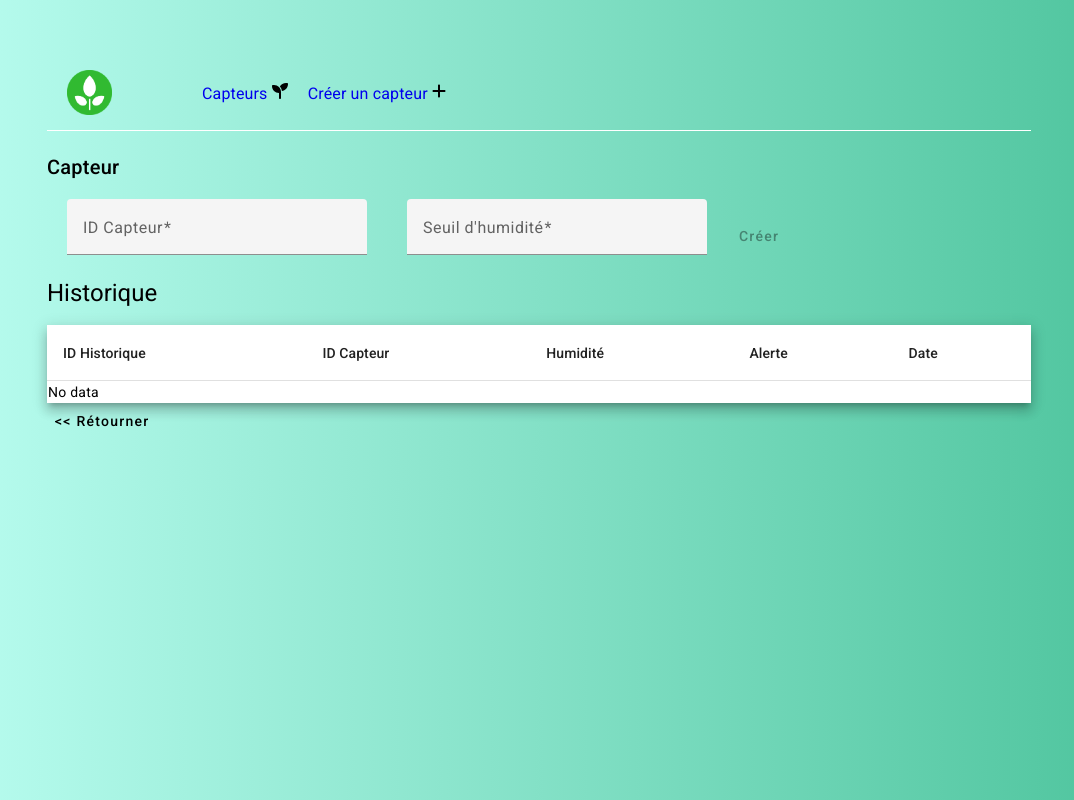
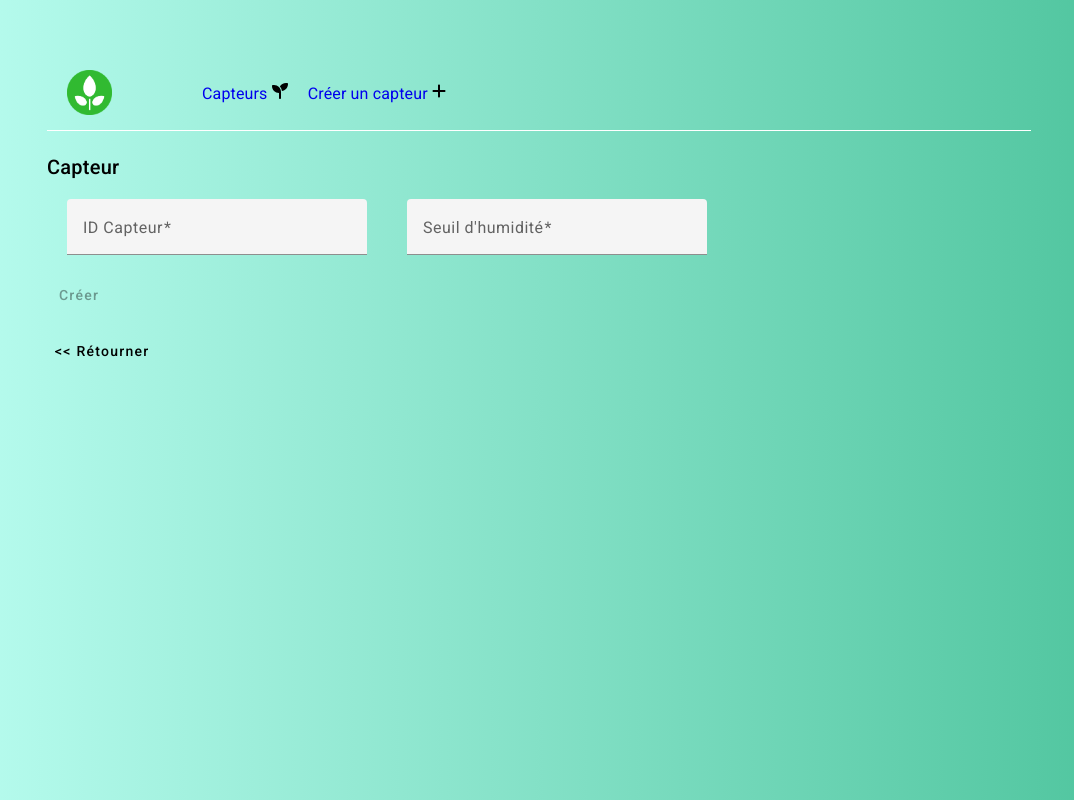
Before and after one commit to elijahizar/iot-1, an Angular app: page /sensor/create in a window 1280 px wide. Shown: the whole page, without its empty margins (101-1175 px from the left). Built offline with nearby package versions, Linux system fonts and the light colour scheme.

Commit message:
Add paginator to messages list

```diff
--- a/package.json
+++ b/package.json
@@ -21,6 +21,7 @@
     "@angular/platform-browser-dynamic": "^15.1.0",
     "@angular/router": "^15.1.0",
     "@angular/service-worker": "^15.2.9",
+    "moment": "^2.29.4",
     "rxjs": "~7.8.0",
     "tslib": "^2.3.0",
     "zone.js": "~0.12.0"
--- a/src/app/app.module.ts
+++ b/src/app/app.module.ts
@@ -17,6 +17,8 @@ import { MatTableModule } from '@angular/material/table';
 import { MatButtonModule } from '@angular/material/button';
 import { ServiceWorkerModule } from '@angular/service-worker';
 import { DatePipe } from '@angular/common';
+import { MatPaginatorModule } from '@angular/material/paginator';
+import { MatSortModule } from '@angular/material/sort';
 
 @NgModule({
   declarations: [
@@ -38,6 +40,8 @@ import { DatePipe } from '@angular/common';
     MatTableModule,
     ReactiveFormsModule,
     MatButtonModule,
+    MatPaginatorModule,
+    MatSortModule,
     ServiceWorkerModule.register('ngsw-worker.js', {
       // Register the ServiceWorker as soon as the app is stable
       // or after 30 seconds (whichever comes first).
--- a/src/app/components/messages-list/messages-list.component.html
+++ b/src/app/components/messages-list/messages-list.component.html
@@ -4,7 +4,7 @@
   <input matInput (keyup)="applyFilter($event)" placeholder="Ex. ium" #input />
 </mat-form-field> -->
 
-<table mat-table [dataSource]="dataSource" class="mat-elevation-z8">
+<table mat-table [dataSource]="dataSource" matSort class="mat-elevation-z8">
   <!-- ID Column -->
   <ng-container matColumnDef="id">
     <th mat-header-cell *matHeaderCellDef>ID Historique</th>
@@ -64,3 +64,9 @@
     <td class="mat-cell" colspan="4">No data</td>
   </tr>
 </table>
+<mat-paginator
+  [pageSizeOptions]="pageSizeOptions"
+  [pageSize]="pageSize"
+  [pageIndex]="pageIndex"
+  (page)="onPageChange($event)"
+></mat-paginator>
--- a/src/app/components/messages-list/messages-list.component.ts
+++ b/src/app/components/messages-list/messages-list.component.ts
@@ -1,5 +1,7 @@
-import { Component, Input, OnInit } from '@angular/core';
+import { AfterViewInit, Component, Input, OnInit } from '@angular/core';
 import { MatTableDataSource } from '@angular/material/table';
+import { MatPaginator } from '@angular/material/paginator';
+import { ViewChild } from '@angular/core';
 import { Message } from 'src/app/models/message.model';
 import { MessagesService } from 'src/app/services/messages.service';
 
@@ -8,7 +10,11 @@ import { MessagesService } from 'src/app/services/messages.service';
   templateUrl: './messages-list.component.html',
   styleUrls: ['./messages-list.component.css'],
 })
-export class MessagesListComponent implements OnInit {
+export class MessagesListComponent implements OnInit, AfterViewInit {
+  @ViewChild(MatPaginator) paginator!: MatPaginator;
+  pageSizeOptions: number[] = [10, 25, 50]; // Define the page size options
+  pageSize = 10; // Initial page size
+  pageIndex = 0; // Initial page index
   @Input() sensorId!: string | null;
   messages: Message[] = [];
 
@@ -19,6 +25,15 @@ export class MessagesListComponent implements OnInit {
 
   ngOnInit(): void {
     if (this.sensorId) this.getMessages(this.sensorId);
+    this.dataSource.paginator = this.paginator;
+  }
+
+  ngAfterViewInit(): void {
+    // Set the initial page size after the view is initialized
+    this.paginator.pageSize = this.pageSize;
+
+    // Bind the paginator to the data source
+    this.dataSource.paginator = this.paginator;
   }
 
   getMessages(sensorId: string): void {
@@ -35,4 +50,11 @@ export class MessagesListComponent implements OnInit {
     const filterValue = (event.target as HTMLInputElement).value;
     this.dataSource.filter = filterValue.trim().toLowerCase();
   }
+
+  onPageChange(event: any) {
+    this.pageIndex = event.pageIndex;
+    this.pageSize = event.pageSize;
+    // Apply pagination to the data source
+    this.dataSource.paginator = this.paginator;
+  }
 }
--- a/src/app/components/sensor/sensor.component.css
+++ b/src/app/components/sensor/sensor.component.css
@@ -2,3 +2,15 @@ mat-form-field {
   margin: 0 20px;
   width: 300px;
 }
+
+.fields {
+  width: 100%;
+}
+
+.buttons {
+  width: 100%;
+}
+
+.form {
+  margin-bottom: 20px;
+}
--- a/src/app/components/sensor/sensor.component.html
+++ b/src/app/components/sensor/sensor.component.html
@@ -2,7 +2,8 @@
   <div class="body">
     <h2>Capteur {{ selectedSensorId ? selectedSensorId : "" }}</h2>
     <form [formGroup]="sensorForm" (ngSubmit)="onSubmit($event)">
-      <div class="buttons">
+      <div class="form">
+        <div class="fields">
           <mat-form-field>
             <mat-label>ID Capteur</mat-label>
             <input
@@ -24,13 +25,13 @@
               placeholder="Humidité Minimale"
             />
           </mat-form-field>
-
+        </div>
+        <div class="buttons">
           <button
             *ngIf="routeName == 'create'"
             type="submit"
             id="createSensor"
             mat-button
-          color="primary"
             (click)="createOrUpdate = 'create'"
             [disabled]="!sensorForm.valid"
           >
@@ -58,8 +59,12 @@
             Supprimer
           </button>
         </div>
+      </div>
 
-      <app-messages-list [sensorId]="selectedSensorId"></app-messages-list>
+      <app-messages-list
+        *ngIf="selectedSensorId"
+        [sensorId]="selectedSensorId"
+      ></app-messages-list>
     </form>
 
     <a routerLink="/"><button mat-button><< Rétourner</button> </a>
--- a/src/app/components/sensors-list/sensors-list.component.html
+++ b/src/app/components/sensors-list/sensors-list.component.html
@@ -48,6 +48,13 @@
     </td>
   </ng-container>
 
+  <ng-container matColumnDef="lastUpdate">
+    <th mat-header-cell *matHeaderCellDef>Dernière actualisation</th>
+    <td mat-cell *matCellDef="let sensor">
+      {{ sensor.lastMessage?.creationDate | date : "dd/MM/yyyy HH:mm:ss" }}
+    </td>
+  </ng-container>
+
   <tr mat-header-row *matHeaderRowDef="displayedColumns"></tr>
   <tr mat-row *matRowDef="let row; columns: displayedColumns"></tr>
 
--- a/src/app/components/sensors-list/sensors-list.component.ts
+++ b/src/app/components/sensors-list/sensors-list.component.ts
@@ -12,7 +12,13 @@ import { DatePipe } from '@angular/common';
 export class SensorsListComponent implements OnInit {
   sensors: Sensor[] = [];
 
-  displayedColumns: string[] = ['id', 'moistureLimit', 'lastMoisture', 'alert'];
+  displayedColumns: string[] = [
+    'id',
+    'moistureLimit',
+    'lastMoisture',
+    'alert',
+    'lastUpdate',
+  ];
   dataSource = new MatTableDataSource();
 
   constructor(private sensorService: SensorsService) {}
--- a/src/app/models/message.model.ts
+++ b/src/app/models/message.model.ts
@@ -1,8 +1,10 @@
+import * as moment from 'moment';
+
 export interface MessageData {
   id: string;
   sensor_id: string;
   moisture: string;
-  creation_date: string;
+  creation_date: Date;
   alert: string;
 }
 
@@ -10,14 +12,17 @@ export class Message {
   id: string;
   sensor_id: string;
   moisture: string;
-  creationDate: string;
+  creationDate: Date;
   alert: string;
 
   constructor(data: MessageData) {
     this.id = data.id;
     this.sensor_id = data.sensor_id;
     this.moisture = data.moisture;
-    this.creationDate = data.creation_date;
+    this.creationDate = moment(
+      data.creation_date,
+      'DD/MM/YYYY HH:mm:ss'
+    ).toDate();
     this.alert = data.alert;
   }
 }
--- a/src/app/models/sensor.model.ts
+++ b/src/app/models/sensor.model.ts
@@ -1,3 +1,5 @@
+import * as moment from 'moment';
+
 export interface SensorData {
   sensor_id: string;
   moisture_rate_limit: string;
@@ -14,12 +16,20 @@ export class Sensor {
   lastMessage?: {
     moisture: number;
     alert: boolean;
-    creation_date: string;
+    creationDate: Date;
   } | null;
 
   constructor(data: SensorData) {
     this.sensorId = data.sensor_id;
     this.moistureRateLimit = data.moisture_rate_limit;
-    this.lastMessage = data.lastMessage || null; // Initialize lastMessage as null if it's not provided
+    this.lastMessage = data.lastMessage
+      ? {
+          ...data.lastMessage,
+          creationDate: moment(
+            data.lastMessage.creation_date,
+            'DD/MM/YYYY HH:mm:ss'
+          ).toDate(),
+        }
+      : null; // Initialize lastMessage as null if it's not provided
   }
 }
```
Also changed, not shown: 1 other file (tests, documents, lock files or other folders). Lines whose indentation alone changed are shown as unchanged.
